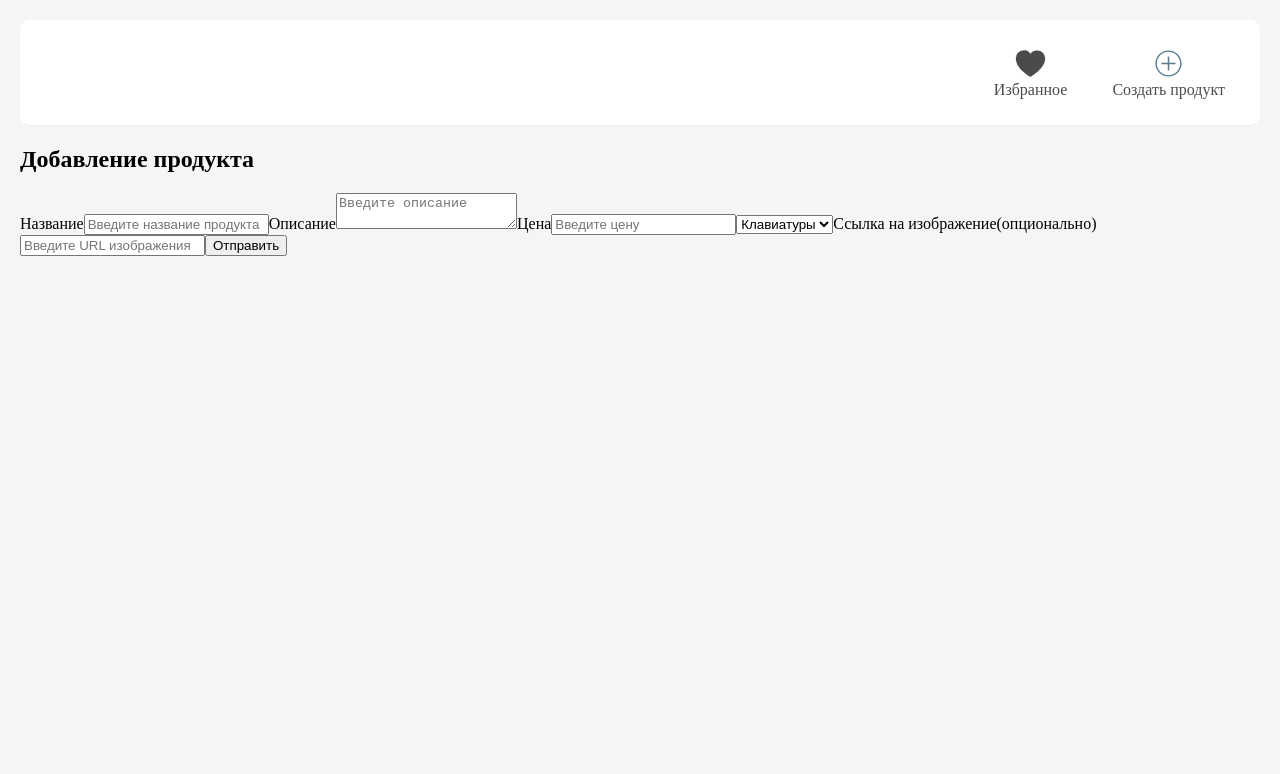
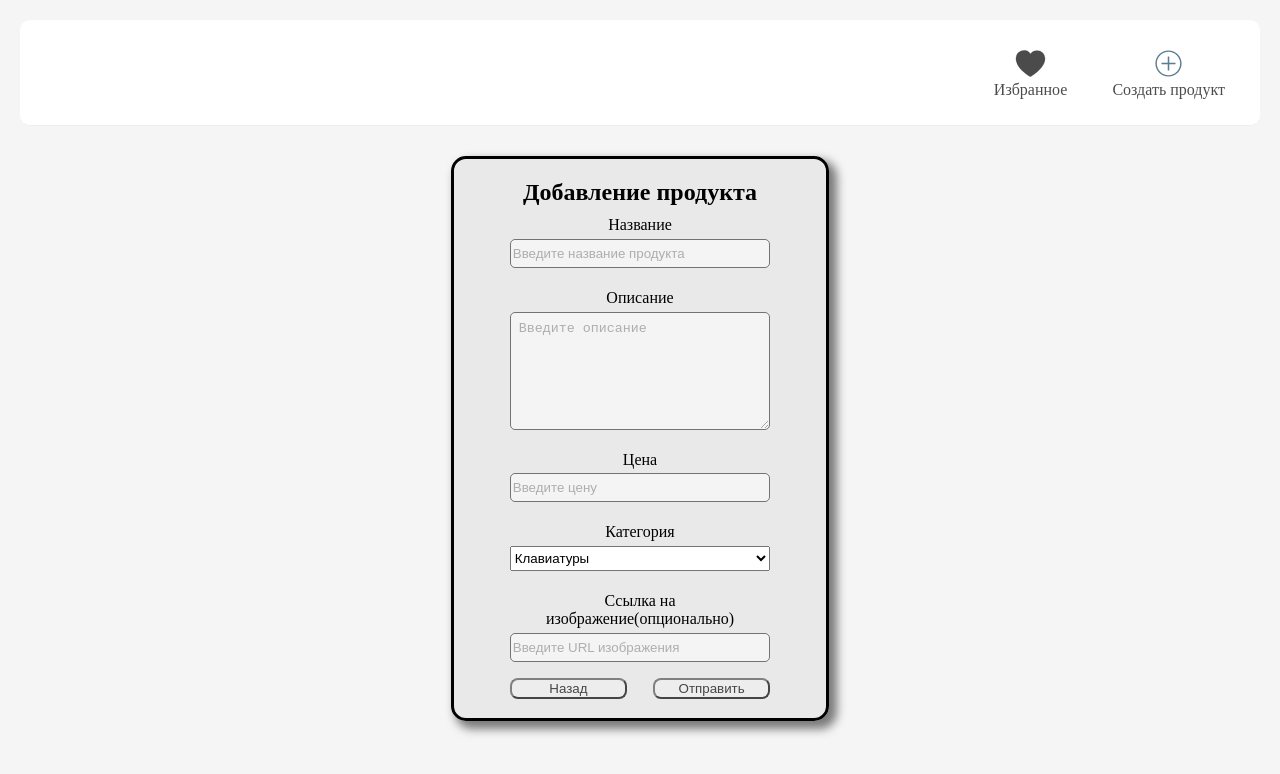
Before and after one commit to misty0wl/products-tz, a React (Vite) app: page /create-product in a window 1280 px wide. Shown: the top 774 px of the page. Built offline with nearby package versions, Linux system fonts and the light colour scheme.

Commit message:
create-products-all

```diff
--- a/src/components/Header/Header.module.scss
+++ b/src/components/Header/Header.module.scss
@@ -25,6 +25,7 @@ $max-width: 1200px;
   display: flex;
   flex-direction: row;
   gap: 15px;
+  cursor: pointer;
 
   a {
     text-decoration: none;
--- a/src/pages/CreateProduct/CreateProduct.tsx
+++ b/src/pages/CreateProduct/CreateProduct.tsx
@@ -3,7 +3,7 @@ import {addProduct} from "../../redux/slices/productsSlice.ts";
 import {useDispatch, useSelector} from "react-redux";
 import {AppDispatch, RootState} from "../../redux/store.ts";
 import {useNavigate} from "react-router";
-
+import styles from './CreateProducts.module.scss'
 
 type Category =
     {
@@ -52,11 +52,29 @@ const CreateProduct = () => {
         const maxId = validIds.length > 0 ? Math.max(...validIds) : 0;
         console.log(maxId+1)
         return (maxId + 1).toString();
+    }
 
+    const validate = () => {
+        let valid = true;
+        const newErrors = {title: '', description: '', price: ''};
+
+        if (formData.title.length < 1){
+            newErrors.title = ('Поле названия не должно быть пустым')
+            valid = false;
+        }if (formData.price < 1){
+            newErrors.price = 'Поле цены не должно быть пустым'
+            valid = false;
+        }if (formData.description.length < 1){
+            newErrors.description = 'Поле описания не должно быть пустым'
+            valid = false;
+        }
+        setErrors(newErrors);
+        return valid;
     }
 
     const submitHandler = (event: React.FormEvent<HTMLFormElement>) => {
         event.preventDefault()
+        if (validate()){
         dispatch(addProduct({
             id: maxId(),
             title: formData.title,
@@ -73,30 +91,43 @@ const CreateProduct = () => {
             description: '',
             category: 0
         })
-        navigate('/')
+        navigate('/')}
     }
 
     return (
-        <div>
+        <div className={styles.container}>
             <h2>Добавление продукта</h2>
             <form onSubmit={submitHandler}>
                 <label htmlFor='title'>Название</label>
-                <input onChange={handleChange} value={formData.title} id='title' type='text' placeholder='Введите название продукта'/>
+                <input onChange={handleChange} value={formData.title} name='title' id='title' type='text'
+                       placeholder='Введите название продукта'/>
+                {errors.title && <p className={styles.errors}>{errors.title}</p>}
                 <label htmlFor='description'>Описание</label>
                 <textarea onChange={handleChange} value={formData.description} id='description' name='description'
                           placeholder='Введите описание'/>
+                {errors.description && <p className={styles.errors}>{errors.description}</p>}
                 <label htmlFor='price'>Цена</label>
-                <input onChange={handleChange}  id='price' type='number' min='0' name='price' placeholder='Введите цену'/>
+                <input onChange={handleChange} id='price' type='number' min='0' name='price'
+                       placeholder='Введите цену'/>
+                {errors.price && <p className={styles.errors}>{errors.price}</p>}
+                <label htmlFor='category'>Категория</label>
                 <select onChange={handleChange} value={formData.category} id='category' name='category'>
                     {categories.map(category => (
                         <option key={category.id} value={category.id}>{category.name}</option>
                     ))}
                 </select>
-                <label  htmlFor='image'>Ссылка на изображение(опционально)</label>
+                <label htmlFor='image'>Ссылка на изображение(опционально)</label>
                 <input onChange={handleChange} value={formData.imageUrl} id='image' type='text' name='imageUrl'
                        placeholder='Введите URL изображения'/>
-                <button> Отправить</button>
+                <div className={styles.actions}>
+                    <button onClick={() => {
+                        navigate('/')
+                    }}>Назад
+                    </button>
+                    <button>Отправить</button>
+                </div>
             </form>
+
         </div>
     )
 }
--- /dev/null
+++ b/src/pages/CreateProduct/CreateProducts.module.scss
@@ -0,0 +1,99 @@
+.container {
+  display: flex;
+  flex-direction: column;
+  width: 30%;
+  justify-content: center;
+  margin: 30px auto;
+  align-items: center;
+  border: 3px solid black;
+  border-radius: 15px;
+  background-color: rgba(0, 0, 0, 0.05);
+  box-shadow: 6px 6px 10px 2px rgba(0, 0, 0, 0.5);
+
+  h2 {
+    margin-bottom: 5px;
+  }
+}
+
+form {
+  display: flex;
+  flex-direction: column;
+  width: 70%;
+
+  input {
+    margin-bottom: 1rem;
+    border-radius: 5px;
+    height: 25px;
+    border: 1px solid black;
+    opacity: 0.5;
+
+    &:hover {
+      opacity: 1;
+    }
+    &:focus {
+      outline: none;
+      border-color: #ed910c;
+      opacity: 1;
+    }
+  }
+
+  textarea {
+    margin-bottom: 1rem;
+    border: 1px solid black;
+    border-radius: 5px;
+    height: 100px;
+    min-height: 100px;
+    resize: vertical;
+    padding: 8px;
+    opacity: 0.5;
+    transition: opacity 0.2s ease;
+
+    &:hover {
+      opacity: 1;
+    }
+
+    &:focus {
+      outline: none;
+      border-color: #ed910c;
+      opacity: 1;
+    }
+  }
+
+  label {
+    margin-top: 5px;
+  }
+
+  select {
+    margin-bottom: 1rem;
+    height: 25px;
+  }
+
+  label {
+    text-align: center;
+    margin-bottom: 0.3rem;
+  }
+}
+
+.errors {
+  margin-top: -1rem;
+  color: red;
+}
+
+.actions {
+  display: flex;
+  flex-direction: row;
+  justify-content: space-between;
+  width: 100%;
+  margin-bottom: 1.2rem;
+
+  button {
+    width: 45%;
+    border-radius: 8px;
+    cursor: pointer;
+    opacity: 0.7;
+
+    &:hover {
+      opacity: 1;
+    }
+  }
+}
--- a/src/pages/FullProduct/FullProduct.tsx
+++ b/src/pages/FullProduct/FullProduct.tsx
@@ -1,3 +1,4 @@
+import React from "react";
 import {Link, useNavigate, useParams} from "react-router";
 import {useEffect, useState} from "react";
 import axios from "axios";
```
